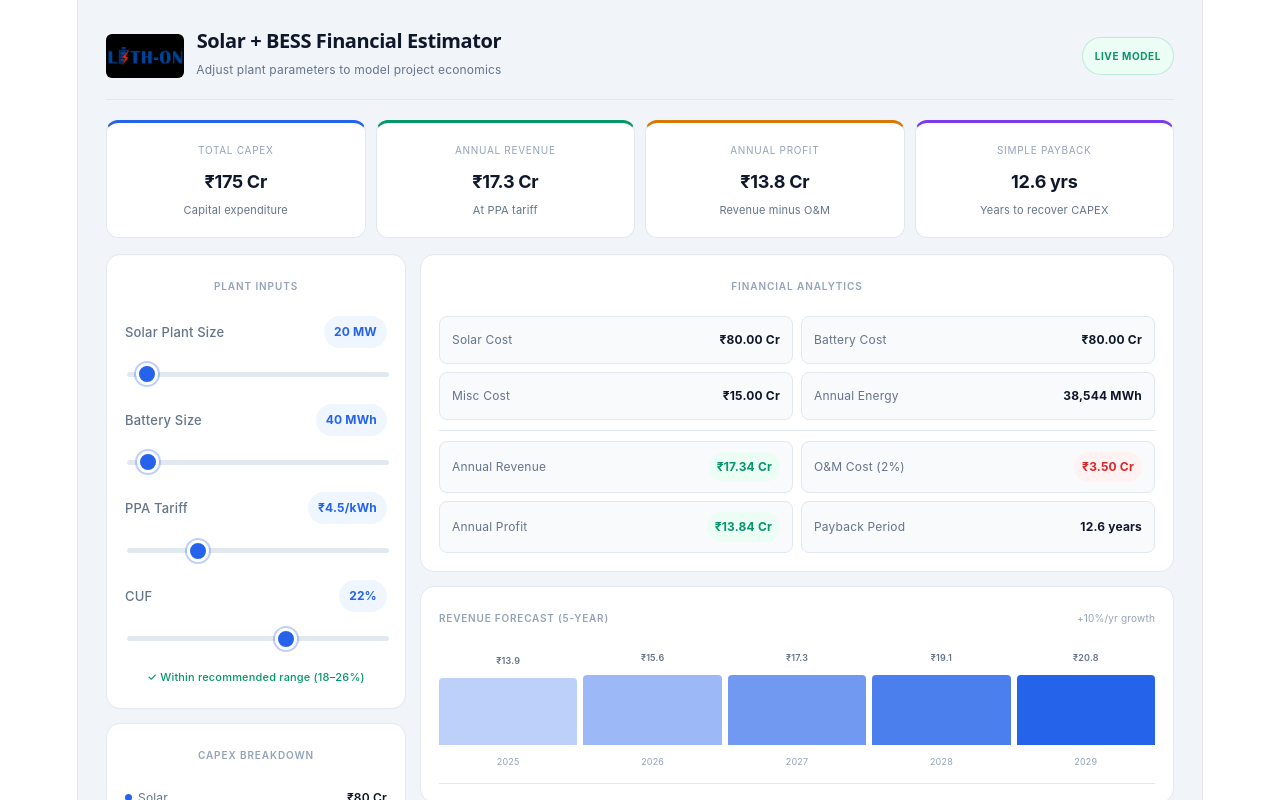
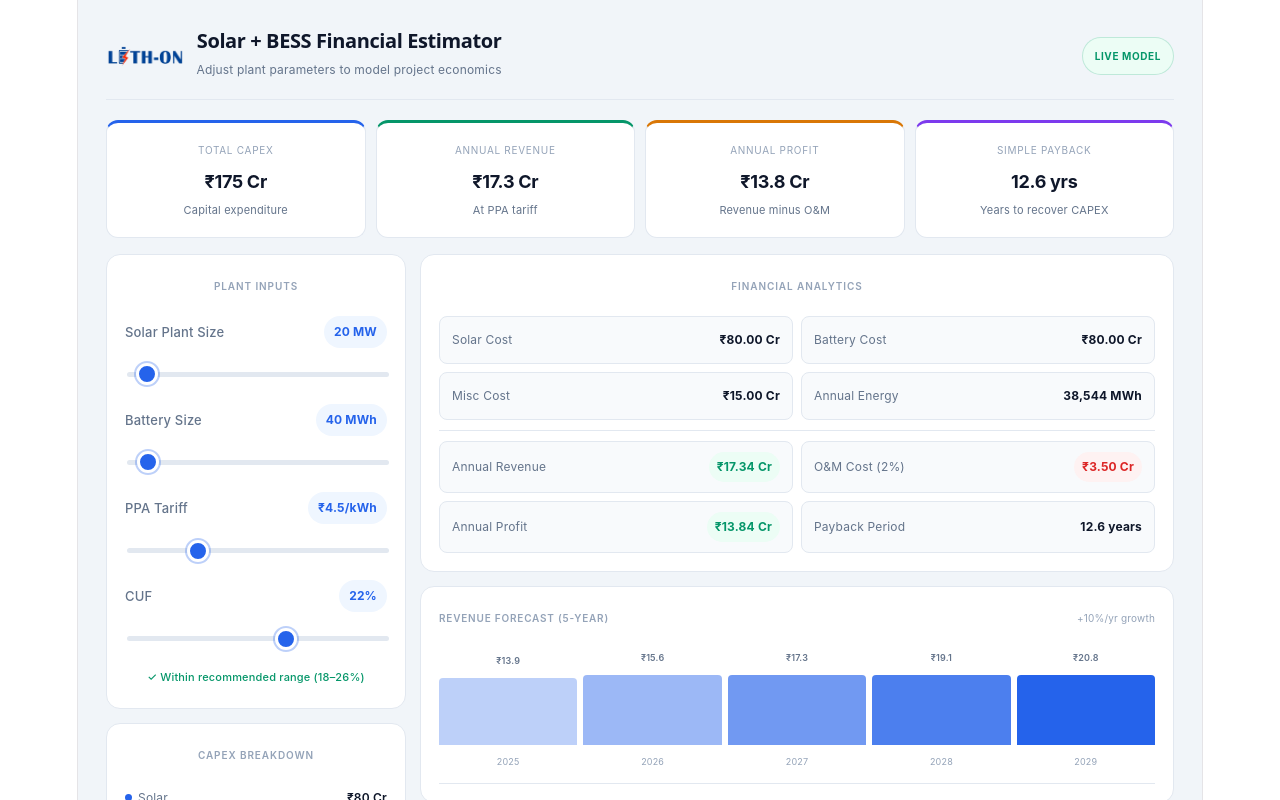
Before and after one commit to KSENGAR1/solar-bess-estimator, a React (Vite) app: page / in a window 1280 px wide. Shown: the top 800 px of the page. Built offline with nearby package versions, Linux system fonts and the light colour scheme.

Commit message:
transparent background

```diff
--- a/src/App.jsx
+++ b/src/App.jsx
@@ -238,7 +238,7 @@ export default function App() {
       }}>
         <div style={{ display: "flex", alignItems: "center", gap: "12px" }}>
           <img
-            src="/logo.jpeg"
+            src="/logo.png"
             alt="Lith-On logo"
             style={{
               height: isMobile ? "36px" : "44px",
```
Also changed, not shown: public/logo.jpeg (deleted), public/logo.png (added).
